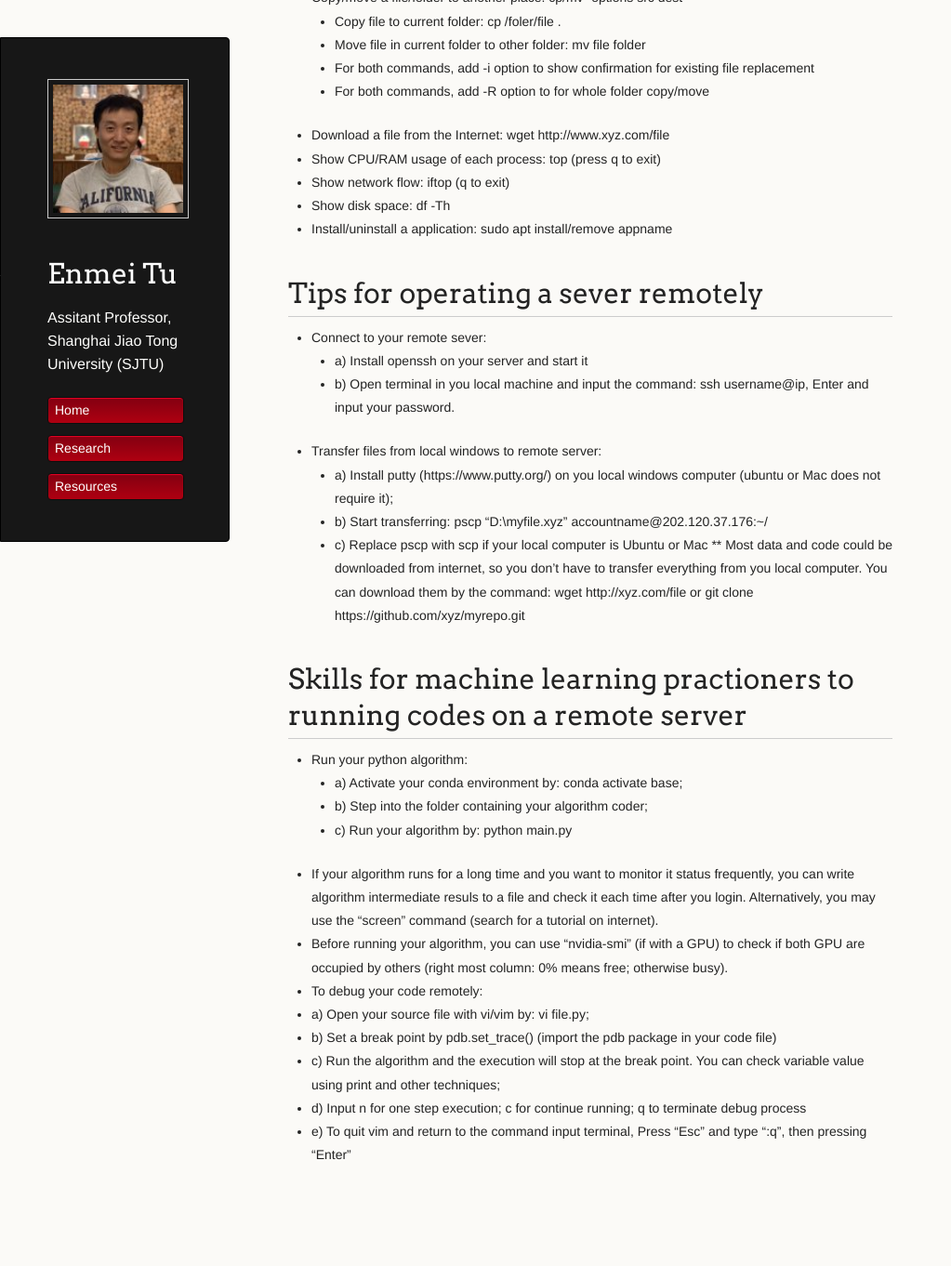
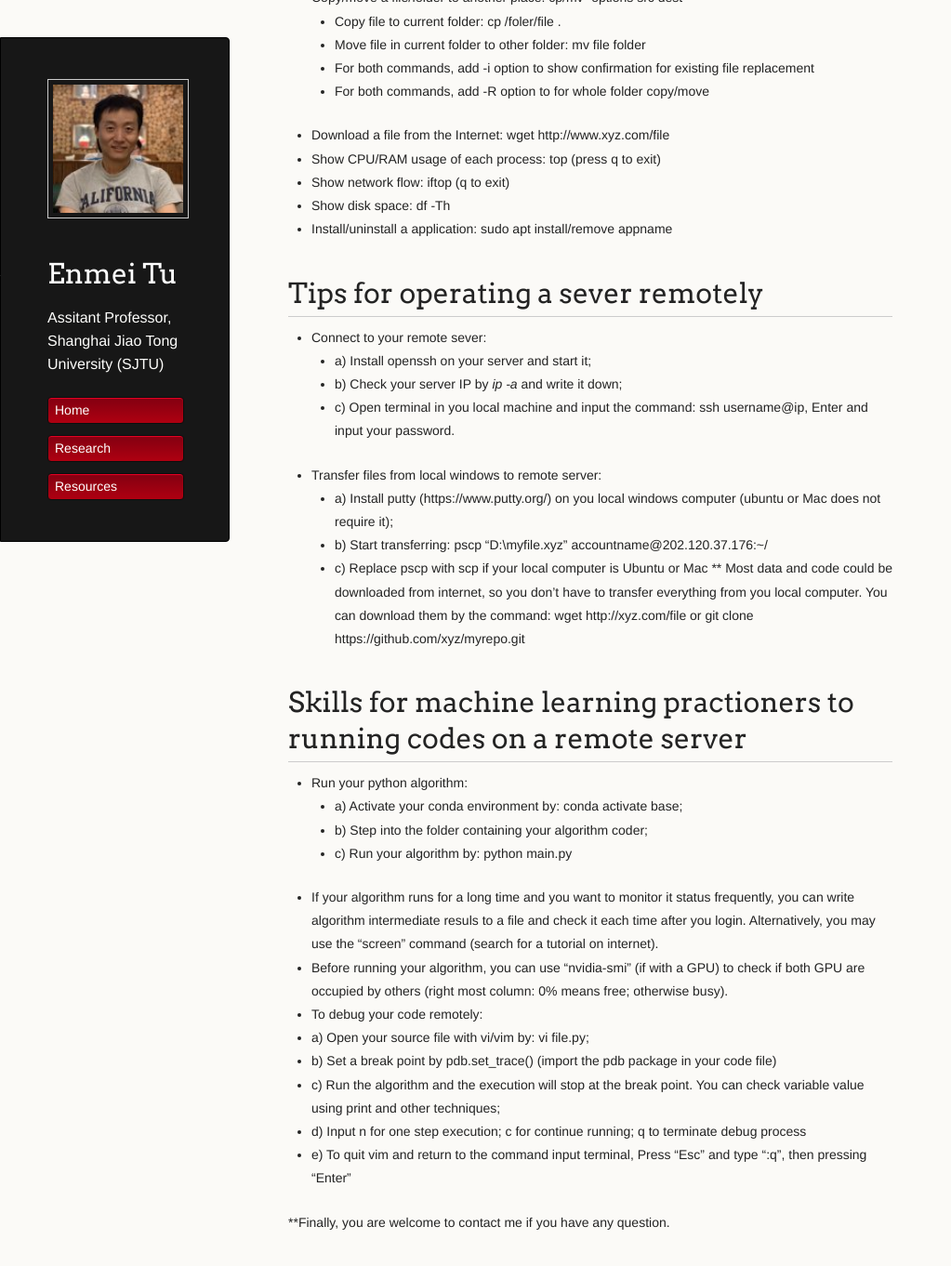
Before and after one commit to hellotem/enmeitu.github.io, a Jekyll site: the page built from resource/linux.md, in a window 1280 px wide and 1400 px high, scrolled down 758 px. Shown: the top 1362 px of the window at 93% size, without its empty margins (0-1023 px from the left). Built offline with Jekyll 4.4.1, drawn with Linux system fonts in a browser that asks for light colours; our own code applies the rules of GitHub Pages for plain Markdown files; before the commit the page ends 2085 px from its top, so only the background shows below that.

Commit message:
Update linux.md

```diff
--- a/resource/linux.md
+++ b/resource/linux.md
@@ -30,8 +30,9 @@ Switching from Windows to Linux, especially to the command terminal in a local o
 
 # Tips for operating a sever remotely
 * Connect to your remote sever:
-  - a) Install openssh on your server and start it
-  - b) Open terminal in you local machine and input the command: ssh username@ip, Enter and input your password.
+  - a) Install openssh on your server and start it;
+  - b) Check your server IP by *ip -a* and write it down;
+  - c) Open terminal in you local machine and input the command: ssh username@ip, Enter and input your password.
 * Transfer files from local windows to remote server:
   - a) Install putty (https://www.putty.org/) on you local windows computer (ubuntu or Mac does not require it);
   - b) Start transferring: pscp "D:\myfile.xyz" accountname@202.120.37.176:~/
@@ -51,3 +52,5 @@ Switching from Windows to Linux, especially to the command terminal in a local o
  - c) Run the algorithm and the execution will stop at the break point. You can check variable value using print and other techniques;
  - d) Input n for one step execution; c for continue running; q to terminate debug process
  - e) To quit vim and return to the command input terminal, Press "Esc" and type ":q", then pressing "Enter"
+
+**Finally, you are welcome to contact me if you have any question.
```
